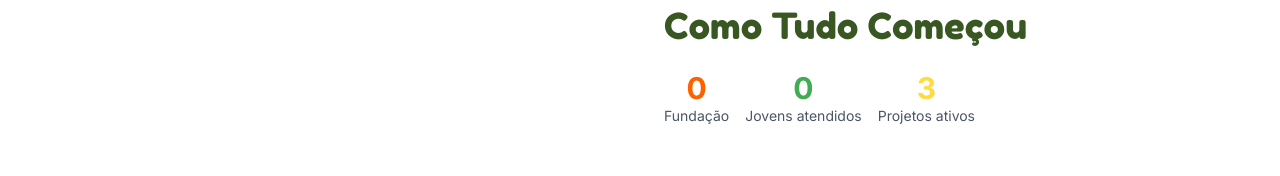
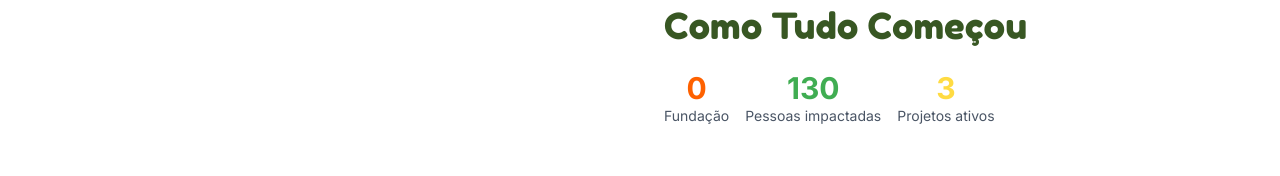
Before and after one commit to mabelcode/reino-nas-ruas, a Next.js app: page /about in a window 1280 px wide. Shown: the part 454-630 px from the top of the page. Built offline with nearby package versions, Linux system fonts and the light colour scheme; no server answers.

Commit message:
Remove activities section and update impact stats

```diff
--- a/app/about/page.tsx
+++ b/app/about/page.tsx
@@ -32,7 +32,7 @@ interface TeamMember {
 
 export default function AboutPage() {
   const info = useInfo();
-  const { totalKids, activeProjects } = useProjectStats();
+  const { totalPeople, activeProjects } = useProjectStats();
 
   const [about, setAbout] = useState<AboutData | null>(null);
   const [team, setTeam] = useState<TeamMember[]>([]);
@@ -113,8 +113,8 @@ export default function AboutPage() {
                   <div className="text-sm text-gray-600">Fundação</div>
                 </div>
                 <div className="text-center">
-                  <div className="text-3xl font-bold text-[var(--reino-green-c)]">{totalKids}</div>
-                  <div className="text-sm text-gray-600">Jovens atendidos</div>
+                  <div className="text-3xl font-bold text-[var(--reino-green-c)]">{totalPeople}</div>
+                  <div className="text-sm text-gray-600">Pessoas impactadas</div>
                 </div>
                 <div className="text-center">
                   <div className="text-3xl font-bold text-[var(--reino-yellow)]">{activeProjects}</div>
--- a/app/page.tsx
+++ b/app/page.tsx
@@ -1,6 +1,5 @@
 import { HeroSection } from '@/components/home/HeroSection';
 import { MissionSection } from '@/components/home/MissionSection';
-import { FeaturedActivitiesSection } from '@/components/home/FeaturedActivitiesSection';
 import { ProjectsSection } from '@/components/home/ProjectsSection';
 import { StatsSection } from '@/components/home/StatsSection';
 import { PartnersShowcase } from '@/components/home/PartnersShowcase';
@@ -14,7 +13,6 @@ export default function Home() {
     <div className="min-h-screen">
       <HeroSection />
       <MissionSection />
-      <FeaturedActivitiesSection />
       <ProjectsSection />
       <StatsSection />
       <PartnersShowcase />
--- a/app/transparency/page.tsx
+++ b/app/transparency/page.tsx
@@ -2,9 +2,11 @@
 
 import { useState } from 'react';
 import { Download, BarChart3, FileText, TrendingUp, DollarSign, Users, Calendar, Eye } from 'lucide-react';
+import { useProjectStats } from '@/hooks/use-project-stats';
 
 export default function TransparencyPage() {
   const [selectedYear, setSelectedYear] = useState('2024');
+  const { totalPeople } = useProjectStats();
 
   const years = ['2024', '2023', '2022', '2021'];
 
@@ -14,7 +16,7 @@ export default function TransparencyPage() {
     projects: 315000,
     infrastructure: 85000,
     administration: 25000,
-    beneficiaries: 512,
+    beneficiaries: totalPeople,
     events: 24
   };
 
--- a/components/home/FeaturedActivitiesSection.tsx
+++ /dev/null
@@ -1,78 +0,0 @@
-'use client';
-
-import Image from 'next/image';
-import { Zap, Music, BookOpen, Users } from 'lucide-react';
-
-export function FeaturedActivitiesSection() {
-  const activities = [
-    {
-      icon: Zap,
-      title: "Jiu-Jitsu",
-      description: "Desenvolvimento da disciplina, autoestima e valores através da arte marcial",
-      image: "https://images.pexels.com/photos/7045859/pexels-photo-7045859.jpeg?auto=compress&cs=tinysrgb&w=1260&h=750&dpr=1"
-    },
-    {
-      icon: Music,
-      title: "RAP e Cultura",
-      description: "Expressão artística e desenvolvimento cultural através da música",
-      image: "https://images.pexels.com/photos/7034369/pexels-photo-7034369.jpeg?auto=compress&cs=tinysrgb&w=1260&h=750&dpr=1"
-    },
-    {
-      icon: BookOpen,
-      title: "Reforço Escolar",
-      description: "Apoio pedagógico e acompanhamento educacional personalizado",
-      image: "https://images.pexels.com/photos/8613097/pexels-photo-8613097.jpeg?auto=compress&cs=tinysrgb&w=1260&h=750&dpr=1"
-    },
-    {
-      icon: Users,
-      title: "Empoderamento Feminino",
-      description: "Capacitação profissional e desenvolvimento de habilidades para mulheres",
-      image: "https://images.pexels.com/photos/7551677/pexels-photo-7551677.jpeg?auto=compress&cs=tinysrgb&w=1260&h=750&dpr=1"
-    }
-  ];
-
-  return (
-    <section className="py-12 sm:py-16 lg:py-20 px-4 sm:px-6 lg:px-8 bg-white">
-      <div className="max-w-7xl mx-auto">
-        <div className="text-center mb-12 sm:mb-16">
-          <h2 className="heading-font text-2xl sm:text-3xl md:text-4xl lg:text-5xl text-[var(--reino-green-e)] mb-4">
-            Nossas Atividades
-          </h2>
-          <p className="text-base sm:text-lg text-gray-600 max-w-2xl mx-auto px-4">
-            Oferecemos uma variedade de programas que promovem o desenvolvimento integral das crianças e adolescentes.
-          </p>
-        </div>
-
-        <div className="grid grid-cols-1 sm:grid-cols-2 lg:grid-cols-4 gap-4 sm:gap-6 lg:gap-8">
-          {activities.map((activity, index) => (
-            <div
-              key={activity.title}
-              className={`group relative overflow-hidden rounded-2xl sm:rounded-3xl shadow-lg hover:shadow-xl transition-all duration-300 hover:scale-105 animate-slide-up`}
-              style={{ animationDelay: `${index * 0.1}s` }}
-            >
-              <div className="aspect-4/3 relative">
-                <Image
-                  src={activity.image}
-                  alt={activity.title}
-                  fill
-                  className="object-cover transition-transform duration-300 group-hover:scale-110"
-                />
-                <div className="absolute inset-0 bg-linear-to-t from-black/70 to-transparent"></div>
-              </div>
-
-              <div className="absolute bottom-0 left-0 right-0 p-4 sm:p-6 text-white">
-                <div className="flex items-center mb-2">
-                  <activity.icon className="w-5 h-5 sm:w-6 sm:h-6 text-[var(--reino-yellow)] mr-2" />
-                  <h3 className="text-lg sm:text-xl font-bold">{activity.title}</h3>
-                </div>
-                <p className="text-xs sm:text-sm text-gray-200 leading-relaxed">
-                  {activity.description}
-                </p>
-              </div>
-            </div>
-          ))}
-        </div>
-      </div>
-    </section>
-  );
-}
--- a/components/home/HeroSection.tsx
+++ b/components/home/HeroSection.tsx
@@ -8,7 +8,7 @@ import { useProjectStats } from '@/hooks/use-project-stats';
 
 export function HeroSection() {
   const info = useInfo();
-  const { totalKids, activeProjects } = useProjectStats();
+  const { totalPeople, activeProjects } = useProjectStats();
   const impactYears = new Date().getFullYear() - (info.founded_year ?? new Date().getFullYear());
   return (
     <section className="relative min-h-screen flex items-center justify-center overflow-hidden">
@@ -56,8 +56,8 @@ export function HeroSection() {
         <div className="animate-slide-up grid grid-cols-1 xs:grid-cols-3 gap-4 sm:gap-6 mt-8 sm:mt-16 px-2">
           <div className="bg-white/15 backdrop-blur-xs rounded-2xl p-4 sm:p-6 text-center">
             <Users className="w-6 h-6 sm:w-8 sm:h-8 text-[var(--reino-yellow)] mx-auto mb-2" />
-            <div className="text-2xl sm:text-3xl font-bold text-[var(--reino-yellow)]">{totalKids}</div>
-            <div className="text-xs sm:text-sm text-gray-200">Crianças Atendidas</div>
+            <div className="text-2xl sm:text-3xl font-bold text-[var(--reino-yellow)]">{totalPeople}</div>
+            <div className="text-xs sm:text-sm text-gray-200">Pessoas Impactadas</div>
           </div>
           <div className="bg-white/15 backdrop-blur-xs rounded-2xl p-4 sm:p-6 text-center">
             <Target className="w-6 h-6 sm:w-8 sm:h-8 text-[var(--reino-orange)] mx-auto mb-2" />
--- a/components/home/StatsSection.tsx
+++ b/components/home/StatsSection.tsx
@@ -6,32 +6,56 @@ import { useProjectStats } from '@/hooks/use-project-stats';
 
 export function StatsSection() {
   const info = useInfo();
-  const { totalKids, activeProjects } = useProjectStats();
+  const {
+    totalKids,
+    totalYoung,
+    totalAdult,
+    totalElderly,
+    activeProjects
+  } = useProjectStats();
   const impactYears = new Date().getFullYear() - (info.founded_year ?? new Date().getFullYear());
   const stats = [
     {
       icon: Users,
       number: String(totalKids),
-      label: 'Crianças e Adolescentes Atendidos',
+      label: 'Crianças Atendidas',
       color: 'text-[var(--reino-orange)]'
+    },
+    {
+      icon: Users,
+      number: String(totalYoung),
+      label: 'Adolescentes e Jovens',
+      color: 'text-[var(--reino-yellow)]'
+    },
+    {
+      icon: Users,
+      number: String(totalAdult),
+      label: 'Adultos',
+      color: 'text-[var(--reino-green-c)]'
+    },
+    {
+      icon: Users,
+      number: String(totalElderly),
+      label: 'Idosos',
+      color: 'text-[var(--reino-green-e)]'
     },
     {
       icon: Calendar,
       number: String(impactYears),
-      label: "Anos de Atividade",
-      color: "text-[var(--reino-green-c)]"
+      label: 'Anos de Atividade',
+      color: 'text-[var(--reino-green-c)]'
     },
     {
       icon: Trophy,
       number: String(activeProjects),
-      label: "Projetos Ativos",
-      color: "text-[var(--reino-yellow)]"
+      label: 'Projetos Ativos',
+      color: 'text-[var(--reino-yellow)]'
     },
     {
       icon: Heart,
-      number: "100%",
-      label: "Amor e Dedicação",
-      color: "text-[var(--reino-green-e)]"
+      number: '100%',
+      label: 'Amor e Dedicação',
+      color: 'text-white'
     }
   ];
 
--- a/hooks/use-project-stats.ts
+++ b/hooks/use-project-stats.ts
@@ -4,7 +4,26 @@ import { useProjects } from './use-projects';
 
 export function useProjectStats() {
   const projects = useProjects();
-  const totalKids = projects.reduce((sum, project) => sum + (project.kids ?? 0), 0);
-  const activeProjects = projects.filter(p => (p.status ?? '').toLowerCase() === 'em andamento').length;
-  return { totalKids, activeProjects };
+  const totals = projects.reduce(
+    (acc, project) => {
+      acc.kids += project.kids ?? 0;
+      acc.young += project.young ?? 0;
+      acc.adult += project.adult ?? 0;
+      acc.elderly += project.elderly ?? 0;
+      if ((project.status ?? '').toLowerCase() === 'em andamento') acc.active += 1;
+      return acc;
+    },
+    { kids: 0, young: 0, adult: 0, elderly: 0, active: 0 }
+  );
+
+  const totalPeople = totals.kids + totals.young + totals.adult + totals.elderly;
+
+  return {
+    totalKids: totals.kids,
+    totalYoung: totals.young,
+    totalAdult: totals.adult,
+    totalElderly: totals.elderly,
+    totalPeople,
+    activeProjects: totals.active
+  };
 }
```
Also changed, not shown: 2 other files (tests, documents, lock files or other folders).
